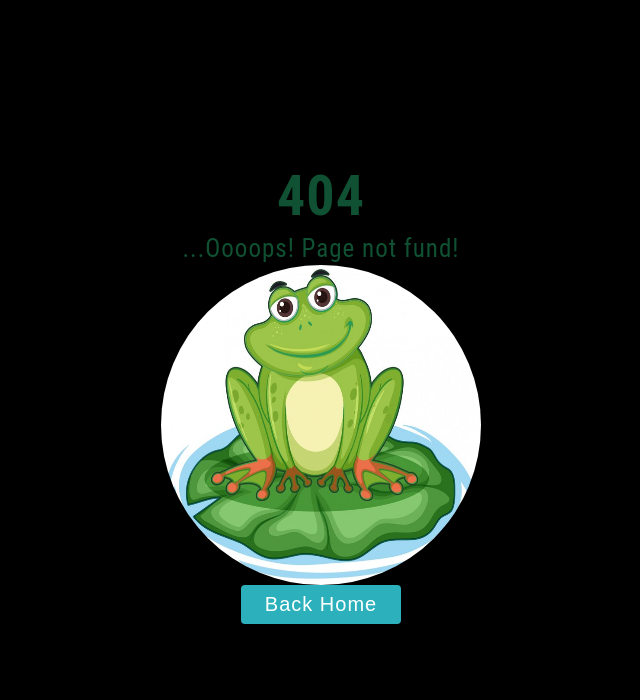
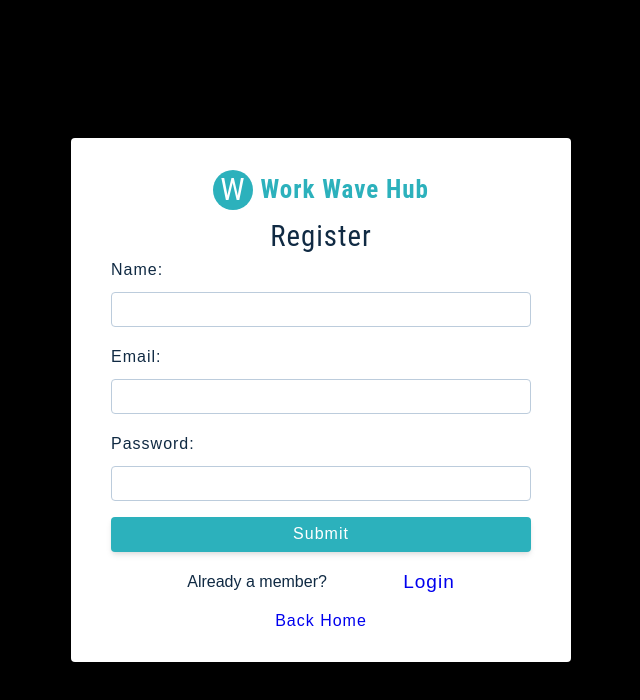
Before and after one commit to mdcodelab/jobs-platform-MERN-app, a React (Create React App) app in the folder client/: page /login in a window 1280 px wide. Before the commit this address had no page. Shown: the top 700 px of the page, without its empty margins (319-959 px from the left). Built offline with nearby package versions, Linux system fonts and the light colour scheme.

Commit message:
style fix

```diff
--- a/client/src/App.css
+++ b/client/src/App.css
@@ -253,7 +253,7 @@ height: 100%;
   width: 100%;
   padding: 0.375rem 0.75rem;
   border-radius: var(--borderRadius);
-  background: var(--backgroundColor);
+  background: transparent;
   border: 1px solid var(--grey-200);
 }
 .form-input,
--- a/client/src/App.js
+++ b/client/src/App.js
@@ -15,15 +15,21 @@ function App() {
   return (
     <BrowserRouter>
       <Routes>
-        <Route path="/" element={<ProtectedRoute>
-          <SharedLayout></SharedLayout>
-        </ProtectedRoute>}>
+        <Route
+          path="/"
+          element={
+            <ProtectedRoute>
+              <SharedLayout></SharedLayout>
+            </ProtectedRoute>
+          }
+        >
           <Route index element={<Stats></Stats>}></Route>
           <Route path="add-job" element={<AddJob></AddJob>}></Route>
           <Route path="all-jobs" element={<AllJobs></AllJobs>}></Route>
           <Route path="profile" element={<Profile></Profile>}></Route>
         </Route>
         <Route path="/register" element={<Register></Register>}></Route>
+        <Route path="/login" element={<Register></Register>}></Route>
         <Route path="/home" element={<Home></Home>}></Route>
         <Route path="*" element={<Error></Error>}></Route>
       </Routes>
--- a/client/src/components/FormRow.js
+++ b/client/src/components/FormRow.js
@@ -4,7 +4,7 @@ import React from 'react';
 function FormRow({type, value, name, getLabel, onChange}) {
   return (
     <div className="form-row">
-      <label htmlFor="name" className="form-label">{getLabel(name)}</label>
+      <label htmlFor={name} className="form-label">{getLabel(name)}</label>
       <input type={type} name={name} value={value} className="form-input" onChange={onChange}></input>
     </div>
   );
--- a/client/src/context/appContext.js
+++ b/client/src/context/appContext.js
@@ -105,7 +105,6 @@ export const AppContextProvider = ({ children }) => {
   function logoutUser () {
     dispatch({type: "LOGOUT_USER"});
     removeUserFromLocalStorage();
-
   }
 
   return (
--- a/client/src/pages/Register.js
+++ b/client/src/pages/Register.js
@@ -107,7 +107,7 @@ if(user) {
           <div className="register">
             <span>{values.isMember ? "Not a member?" : "Already a member?"}</span>
             <button type="button" className="member-btn" onClick={toggleMember}>
-              {values.isMember ? "Register" : "Login"}
+              {values.isMember ? <Link to="/register">Register</Link> : <Link to="/login">Login</Link>}
             </button>
           </div>
           <div className="back__home">
```
Also changed, not shown: 1 other file (tests, documents, lock files or other folders).
